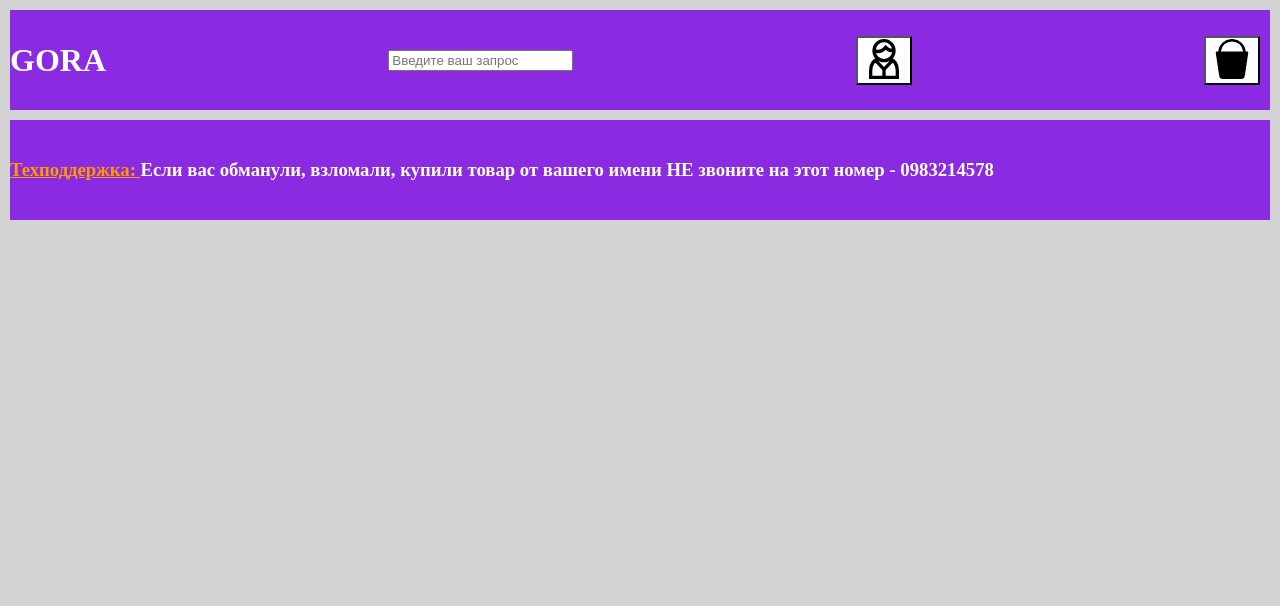
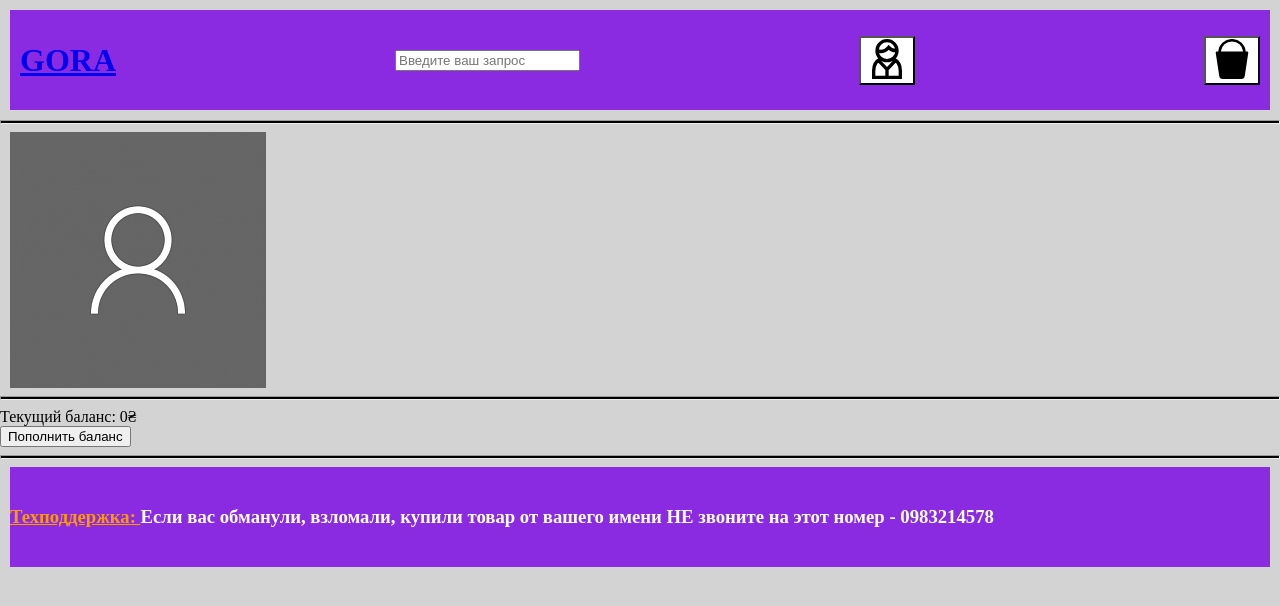
Before and after one commit to koloradik/shop, a React (Vite) app: page /profile in a window 1280 px wide. Shown: the top 606 px of the page. Built offline with nearby package versions, Linux system fonts and the light colour scheme.

Commit message:
create profile

```diff
--- a/src/App.jsx
+++ b/src/App.jsx
@@ -1,6 +1,6 @@
 import { useState } from "react";
 import products from "./database/products.json";
-import { Route, Switch, useLocation } from "wouter";
+import { Link, Route, Switch, useLocation } from "wouter";
 import Footer from "./components/Footer/Footer";
 import Help from "./pages/Help/Help";
 import Home from "./pages/Home/Home";
@@ -10,6 +10,7 @@ import Bucket from "./components/Bucket/Bucket";
 import styles from "./App.module.css";
 import ProductPage from "./pages/Product/ProductPage";
 import SearchPage from "./pages/SearchPage/SearchPage";
+import ProfilePage from "./pages/ProfilePage/ProfilePage";
 
 const App = () => {
   // bucket states
@@ -38,12 +39,12 @@ const App = () => {
 
   // search states
   const [search, setSearch] = useState("");
-  const [_, setLocation] = useLocation();
+  const [location, setLocation] = useLocation();
 
   return (
     <div>
       <div className={styles.header}>
-        <h1>GORA</h1>
+        <Link href="/"><h1 className={styles.magazname}>GORA</h1></Link>
         <input
           type="text"
           placeholder="Введите ваш запрос"
@@ -76,6 +77,11 @@ const App = () => {
           removeFromBucketById={removeFromBucketById}
         />
       ) : null}
+      {location !== "/profile" ?
+        <Link href="/profile" >
+          <button className={styles.profilebutton}>Profile</button>
+        </Link> : null}
+
 
       <Switch>
         <Route
@@ -91,6 +97,7 @@ const App = () => {
         <Route path="/search/:query">
           {(params) => <SearchPage query={search} products={products} />}
         </Route>
+        <Route path="/profile" component={() => <ProfilePage name={name}/>} />
       </Switch>
 
       <Footer />
--- a/src/App.module.css
+++ b/src/App.module.css
@@ -18,3 +18,14 @@ body {
   color: white;
   justify-content: space-between;
 }
+.profilebutton{
+  margin-left: 10px;
+  height: 40px;
+  width: 150px;
+  background-color: rgba(96, 148, 225, 0.7);
+  font-size: 25px;
+}
+.magazname{
+  cursor: pointer;
+  margin-left: 10px;
+}
--- a/src/components/Product/Product.jsx
+++ b/src/components/Product/Product.jsx
@@ -7,7 +7,7 @@ const Product = (props) => {
       <div className={styles.img}></div>
       <div>
         <Link href={`/product/${props.product.id}`}>
-          <div className={styles.mod}>{props.product.model},</div>
+          <div className={styles.mod}>{props.product.model}</div>
         </Link>
 
         <div className={styles.pris}>
--- a/src/components/Product/Product.module.css
+++ b/src/components/Product/Product.module.css
@@ -34,6 +34,7 @@
   height: 50px;
   width: 150px;
   font-size: 25px;
+  cursor: pointer;
 }
 
 .prod {
--- /dev/null
+++ b/src/pages/ProfilePage/ProfilePage.jsx
@@ -0,0 +1,41 @@
+import { useState } from "react"
+import styles from "./ProfilePage.module.css"
+
+const ProfilePage = (props) => {
+    const [balans, setBalans] = useState(0)
+    const [balansShow, setBalansShow] = useState(false)
+    const [balansP, setBalansP] = useState("")
+
+    const toggleBalansShow = () => {
+        setBalansShow(prev => !prev)
+    }
+    const popoln = () => {
+        const p = Number(balansP)
+
+       if (!isNaN(p)){
+        setBalans (balans+p)
+       }
+
+
+    }
+
+    return <div>
+
+        <hr />
+        <div className={styles.wrapper}>
+            <img src="/User.png" alt="" className={styles.userimg} />
+            <div className={styles.name}>{props.name}</div>
+
+        </div>
+        <hr />
+        <div>Текущий баланс: {balans}₴</div>
+        <button className={styles.popolnb} onClick={toggleBalansShow}>Пополнить баланс</button>
+         {balansShow === true ?<div>
+            <input type="text" value={balansP} onChange={(event) => setBalansP(event.target.value)}/>
+            <button onClick={popoln}>Пополнить</button>
+        </div>: null}
+        <hr />
+    </div>
+}
+
+export default ProfilePage
--- /dev/null
+++ b/src/pages/ProfilePage/ProfilePage.module.css
@@ -0,0 +1,17 @@
+.userimg{
+   margin-left: 10px;
+}
+hr{
+   height: 2px;
+   background-color: black;
+}
+.wrapper{
+   display: flex;
+}
+.name{
+   margin-left: 70px;
+   font-size: 30px;
+}
+.popolnb{
+   display: block;
+}
```
Also changed, not shown: public/User.png (added).
